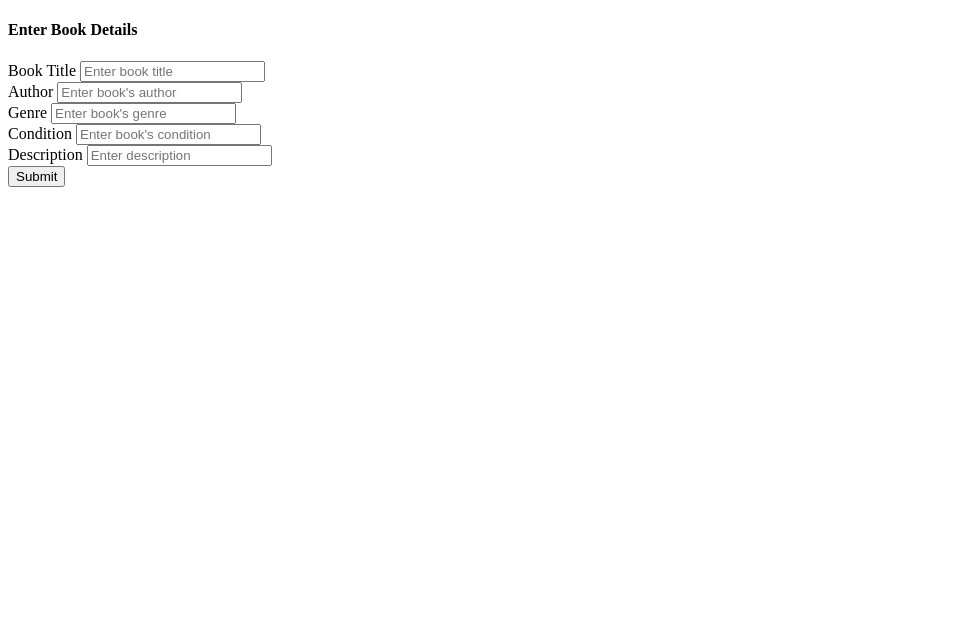
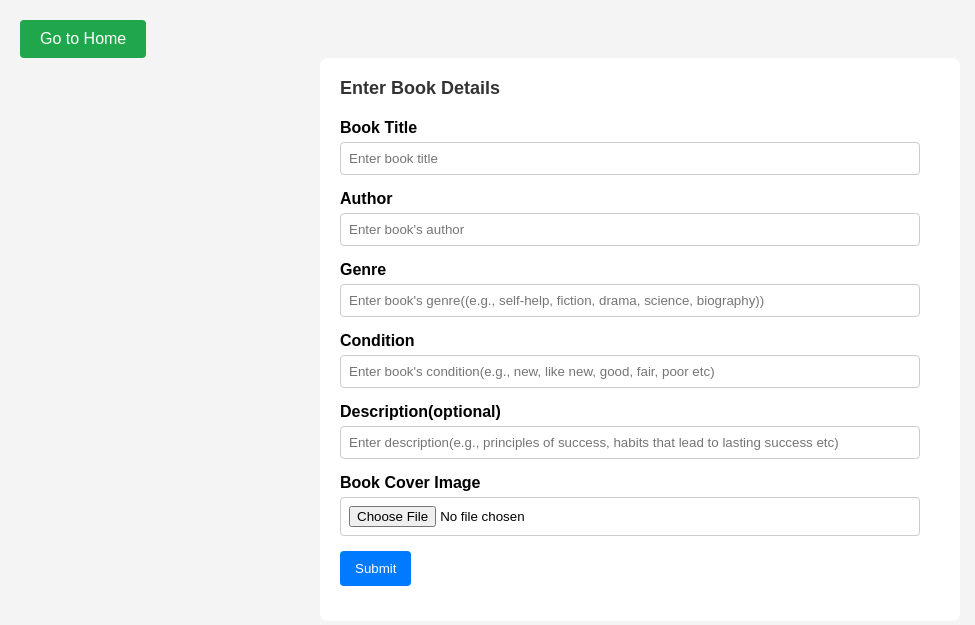
Before and after one commit to gitere001/Bookswap-connect, a Flask app: page /home/add_book/ in a window 1280 px wide. Shown: the top 625 px of the page, without its empty margins (0-975 px from the left). Run offline with Flask 3, Linux system fonts and the light colour scheme.

Commit message:
updated css and html

```diff
--- /dev/null
+++ b/web_dynamic/static/css/add_book.css
@@ -0,0 +1,78 @@
+body, h4, form, div, label, input, button {
+	margin: 0;
+	padding: 0;
+	box-sizing: border-box;
+}
+body {
+	font-family: Arial, Helvetica, sans-serif;
+	background-color: #f4f4f4;
+	margin: 0;
+	padding: 0;
+}
+section {
+	background-color: #fff;
+	padding: 20px;
+	margin: 20px auto;
+	border-radius: 8px;
+	max-width: 600px;
+
+}
+h4 {
+	margin-bottom: 20px;
+	font-size: 18px;
+	color: #333;
+}
+form div {
+	margin-bottom: 15px;
+}
+label {
+	display: block;
+	margin-bottom: 5px;
+	font-weight: bold;
+}
+input[type="text"], input[type="file"] {
+	width: calc(100% - 20px);
+	padding: 8px;
+	border: 1px solid #ccc;
+	border-radius: 4px;
+	box-sizing: border-box;
+
+}
+button {
+	padding: 10px 15px;
+	background-color: #007BFF;
+	color: white;
+	border: none;
+	border-radius: 4px;
+	cursor: pointer;
+
+}
+button:hover {
+	background-color: #0056b3;
+}
+
+.error {
+	color: red;
+}
+.success {
+	color: green;
+}
+#message p {
+	margin: 0;
+}
+.home-button {
+	border-radius: 4px;
+	position: relative;
+	top: 20px;
+	left: 20px;
+	padding: 10px 20px;
+	background-color: rgb(32, 167, 75);
+	border: none;
+	cursor: pointer;
+	font-size: 16px;
+	transition: background-color 0.3s ease;
+
+}
+.home-button:hover {
+	background-color: rgb(14, 66, 23);
+}
--- a/web_dynamic/templates/add_book.html
+++ b/web_dynamic/templates/add_book.html
@@ -3,13 +3,25 @@
 <head>
     <meta charset="UTF-8">
     <meta name="viewport" content="width=device-width, initial-scale=1.0">
-    <title>Home Page</title>
+    <title>Add Book</title>
     <meta name="description" content="A form to enter book details.">
+    <link rel="stylesheet" href="/static/css/add_book.css">
+    <script src="https://code.jquery.com/jquery-3.6.0.min.js"></script>
+    <style>
+        .error { color: red; }
+        .success { color: green; }
+    </style>
 </head>
 <body>
+    <button class="home-button" onclick="window.location.href='/home';">Go to Home</button>
     <section>
         <h4>Enter Book Details</h4>
-        <form action="/home/add_book" method="post">
+
+        <!-- Message display section -->
+        <div id="message"></div>
+
+        <!-- Form to add a book with file upload -->
+        <form id="addBookForm" enctype="multipart/form-data">
             <div>
                 <label for="book-title">Book Title</label>
                 <input type="text" id="book-title" name="title" placeholder="Enter book title" required>
@@ -20,20 +32,52 @@
             </div>
             <div>
                 <label for="genre">Genre</label>
-                <input type="text" id="genre" name="genre" placeholder="Enter book's genre" required>
+                <input type="text" id="genre" name="genre" placeholder="Enter book's genre((e.g., self-help, fiction, drama, science, biography))">
             </div>
             <div>
                 <label for="condition">Condition</label>
-                <input type="text" id="condition" name="condition" placeholder="Enter book's condition" required>
+                <input type="text" id="condition" name="condition" placeholder="Enter book's condition(e.g., new, like new, good, fair, poor etc)" required>
             </div>
             <div>
-                <label for="description">Description</label>
-                <input type="text" id="description" name="description" placeholder="Enter description">
+                <label for="description">Description(optional)</label>
+                <input type="text" id="description" name="description" placeholder="Enter description(e.g., principles of success, habits that lead to lasting success etc)">
             </div>
             <div>
-                <input type="submit" value="Submit">
+                <label for="file">Book Cover Image</label>
+                <input type="file" id="file" name="file" accept="image/*">
+            </div>
+            <div>
+                <button type="submit">Submit</button>
             </div>
         </form>
     </section>
+
+    <script>
+        $(document).ready(function() {
+            $('#addBookForm').on('submit', function(event) {
+                event.preventDefault(); // Prevent the form from submitting via the browser
+
+                var formData = new FormData(this);
+
+                $.ajax({
+                    url: '/home/add_book',
+                    type: 'POST',
+                    data: formData,
+                    contentType: false,
+                    processData: false,
+                    success: function(response) {
+                        $('#message').html('<p class="success">' + response.message + '</p>');
+                        if (response.success) {
+                            $('#addBookForm')[0].reset(); // Reset form if submission was successful
+                        }
+                    },
+                    error: function(xhr) {
+                        var response = JSON.parse(xhr.responseText);
+                        $('#message').html('<p class="error">' + response.message + '</p>');
+                    }
+                });
+            });
+        });
+    </script>
 </body>
 </html>
```
Also changed, not shown: web_dynamic/static/css/home_page.css (+166 -0 lines), web_dynamic/templates/home_page.html (+102 -3 lines).
